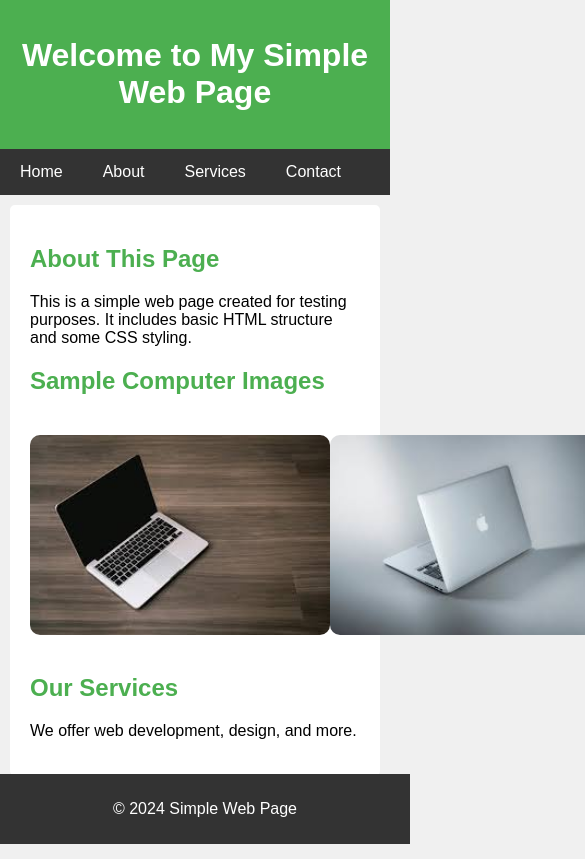
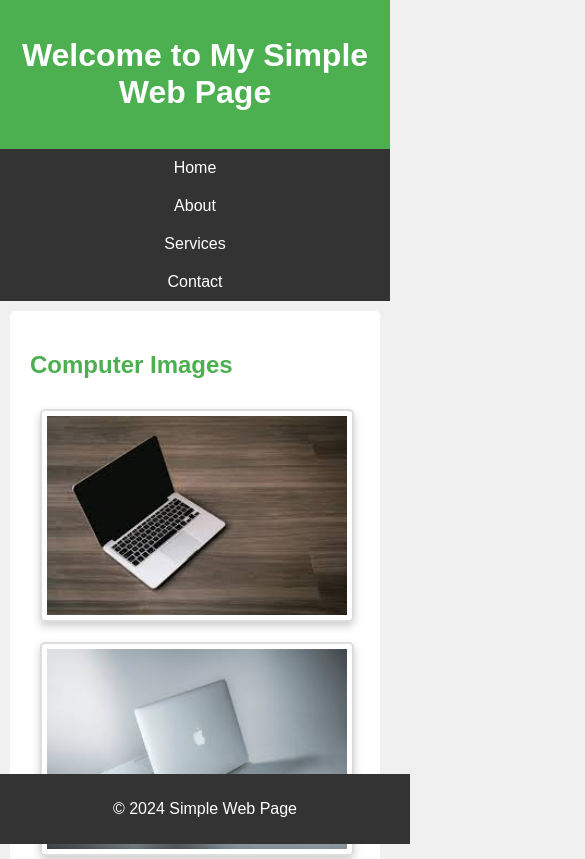
Before and after one commit to ashish8662/sample_website.github.io, a plain HTML site: page index.html in a window 390 px wide. Shown: the top 859 px of the page, 585 px wide, since content can reach past the window. Drawn offline with Linux system fonts and the light colour scheme.

Commit message:
compatible for both mobile and desktop

```diff
--- a/index.html
+++ b/index.html
@@ -22,12 +22,7 @@
 
     <main>
         <section>
-            <h2>About This Page</h2>
-            <p>This is a simple web page created for testing purposes. It includes basic HTML structure and some CSS styling.</p>
-        </section>
-
-        <section>
-            <h2>Sample Computer Images</h2>
+            <h2>Computer Images</h2>
             <div class="image-gallery">
                 <img src="/sample_website.github.io/laptop_1.jpg" alt="Computer Image 1">
                 <img src="/sample_website.github.io/laptop_2.jpg" alt="Computer Image 2">
@@ -36,8 +31,8 @@
         </section>
 
         <section>
-            <h2>Our Services</h2>
-            <p>We offer web development, design, and more.</p>
+            <h2>About This Page</h2>
+            <p>This is a simple web page created for testing purposes. It includes basic HTML structure, some CSS styling, and responsive images.</p>
         </section>
     </main>
 
--- a/styles.css
+++ b/styles.css
@@ -61,20 +61,39 @@ footer {
     width: 100%;
 }
 
-/* Styling the image gallery */
+/* Styling for image gallery */
 .image-gallery {
     display: flex;
+    flex-wrap: wrap;
     justify-content: space-around;
-    padding: 20px 0;
+    margin-top: 20px;
 }
 
 .image-gallery img {
-    width: 300px;
-    height: 200px;
-    border-radius: 10px;
-    transition: transform 0.3s ease;
+    width: 100%;
+    max-width: 300px;
+    height: auto;
+    border: 2px solid #ddd;
+    border-radius: 5px;
+    padding: 5px;
+    margin: 10px;
+    box-shadow: 0 4px 8px rgba(0, 0, 0, 0.2);
 }
 
-.image-gallery img:hover {
-    transform: scale(1.1);
+/* Responsive design for smaller screens (mobile) */
+@media screen and (max-width: 600px) {
+    .image-gallery {
+        flex-direction: column;
+        align-items: center;
+    }
+
+    nav ul li {
+        float: none;
+        width: 100%;
+    }
+
+    nav ul li a {
+        text-align: center;
+        padding: 10px;
+    }
 }
```
